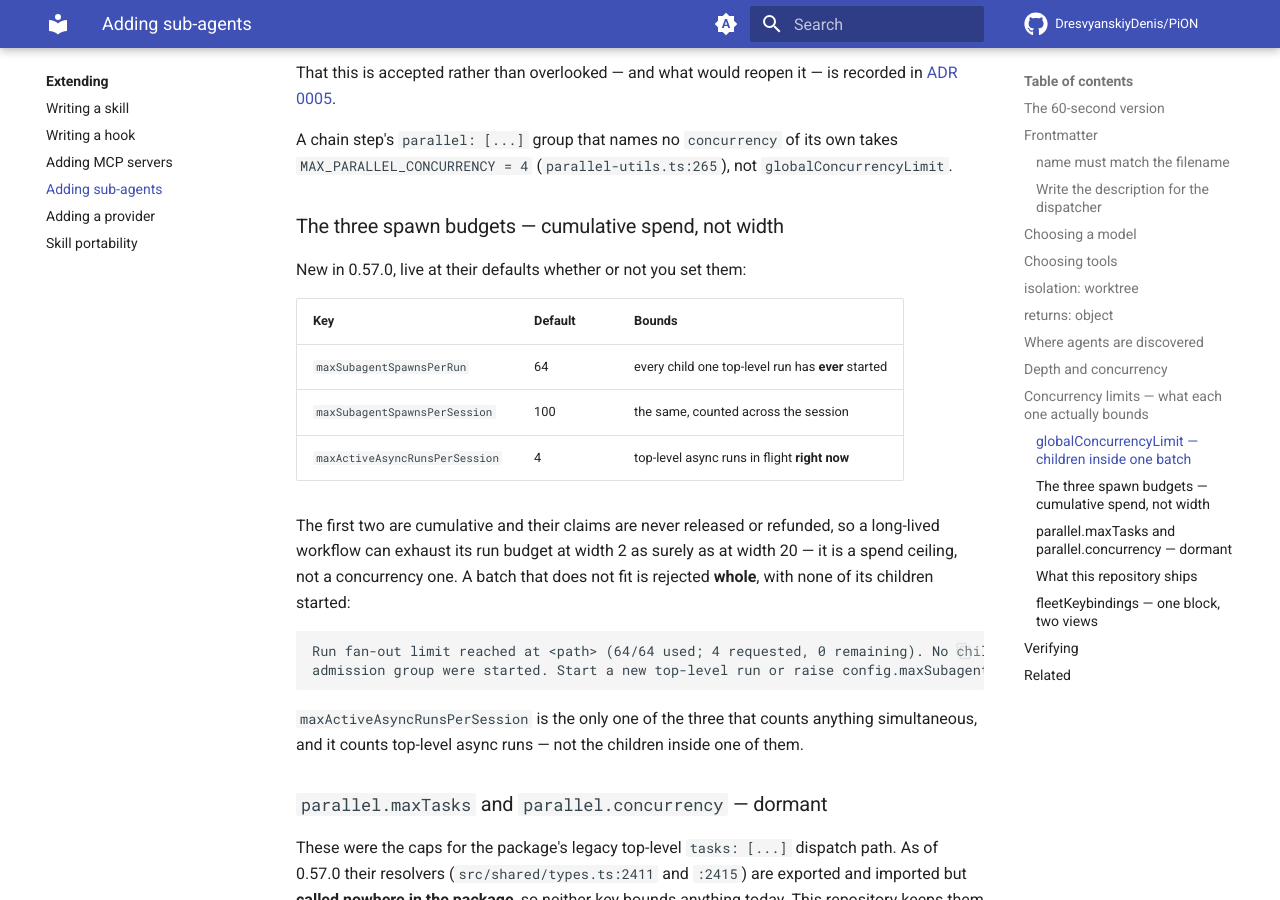
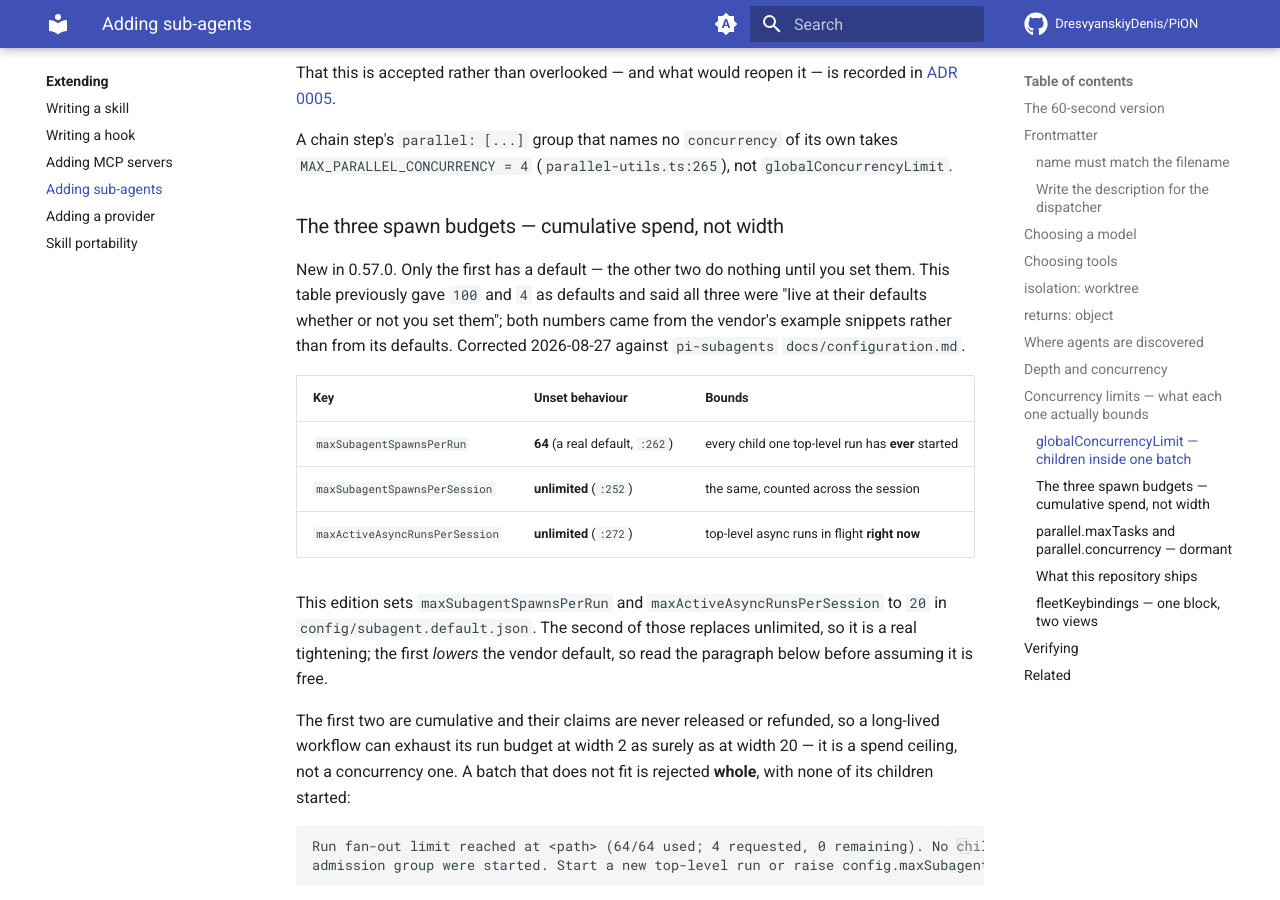
Before and after one commit to DresvyanskiyDenis/PiON, an MkDocs documentation site: the page built from docs/extending/subagents.md, in a window 1280 px wide and 900 px high, scrolled down 5385 px. Built offline with MkDocs 1.6.1 and Material for MkDocs 9.7.7, drawn with Linux system fonts in a browser that asks for light colours; comment, search, counter and statistics services are not loaded.

Commit message:
fix(subagents): set both spawn budgets to 20, and correct two defaults that were never defaults

```diff
--- a/docs/extending/subagents.md
+++ b/docs/extending/subagents.md
@@ -219,13 +219,20 @@ A chain step's `parallel: [...]` group that names no `concurrency` of its own ta
 
 ### The three spawn budgets — cumulative spend, not width
 
-New in 0.57.0, live at their defaults whether or not you set them:
+New in 0.57.0. Only the first has a default — the other two do nothing until you set them.
+This table previously gave `100` and `4` as defaults and said all three were "live at their defaults
+whether or not you set them"; both numbers came from the vendor's example snippets rather than from
+its defaults. Corrected 2026-08-27 against `pi-subagents` `docs/configuration.md`.
 
-| Key | Default | Bounds |
+| Key | Unset behaviour | Bounds |
 |---|---|---|
-| `maxSubagentSpawnsPerRun` | 64 | every child one top-level run has **ever** started |
-| `maxSubagentSpawnsPerSession` | 100 | the same, counted across the session |
-| `maxActiveAsyncRunsPerSession` | 4 | top-level async runs in flight **right now** |
+| `maxSubagentSpawnsPerRun` | **64** (a real default, `:262`) | every child one top-level run has **ever** started |
+| `maxSubagentSpawnsPerSession` | **unlimited** (`:252`) | the same, counted across the session |
+| `maxActiveAsyncRunsPerSession` | **unlimited** (`:272`) | top-level async runs in flight **right now** |
+
+This edition sets `maxSubagentSpawnsPerRun` and `maxActiveAsyncRunsPerSession` to `20` in
+`config/subagent.default.json`. The second of those replaces unlimited, so it is a real tightening;
+the first *lowers* the vendor default, so read the paragraph below before assuming it is free.
 
 The first two are cumulative and their claims are never released or refunded, so a long-lived
 workflow can exhaust its run budget at width 2 as surely as at width 20 — it is a spend ceiling, not
```
Also changed, not shown: docs/PACKAGES.md (+7 -3 lines), 1 other file.
